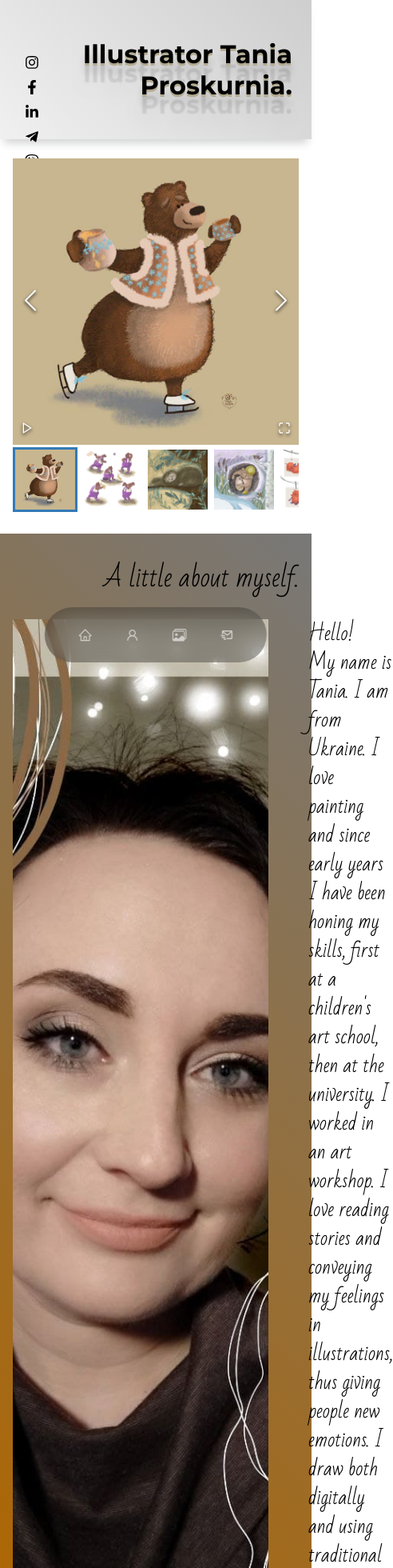
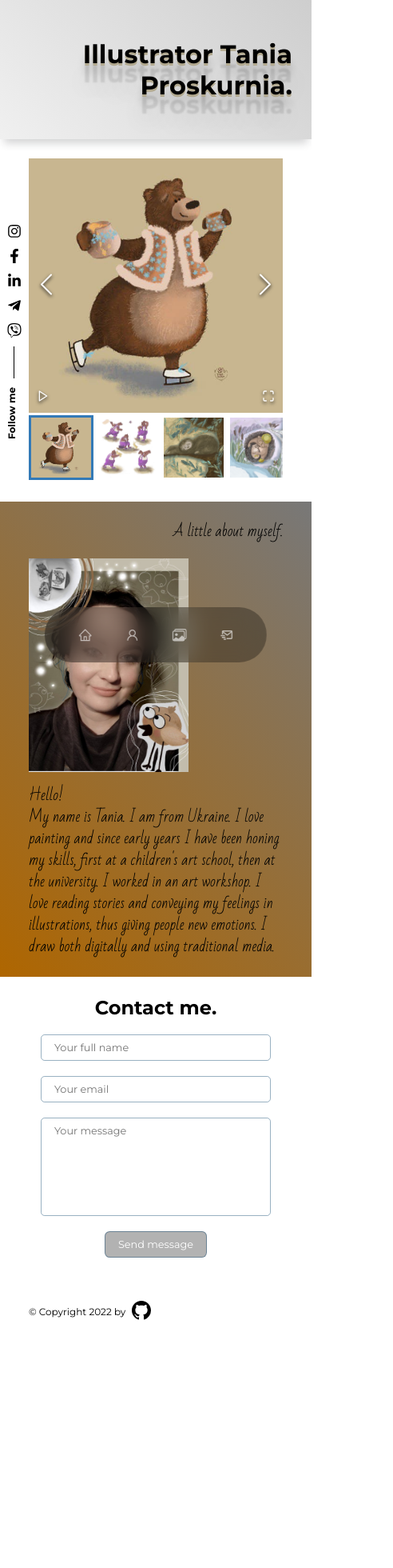
Before and after one commit to Andrey1914/portfolio-illustrator, a React (Create React App) app: page / in a window 390 px wide. Shown: the top 1960 px of the page at 80% size, 492 px wide, since content can reach past the window. After the commit the page ends 1743 px from the top, so only its background shows below. Built offline with nearby package versions, Linux system fonts and the light colour scheme.

Commit message:
added breakpoints

```diff
--- a/src/components/About/About.jsx
+++ b/src/components/About/About.jsx
@@ -4,6 +4,7 @@ import {
   AboutHeader,
   AboutTitle,
   AboutBody,
+  Photo,
   AboutContent,
 } from "./AboutStyled";
 import { Section, Container } from "../LayoutStyled";
@@ -17,7 +18,7 @@ export const About = () => {
             <AboutTitle>A little about myself.</AboutTitle>
           </AboutHeader>
           <AboutBody>
-            <img src={pic} alt="Illustrator Tania Proskurnia" width="320px" />
+            <Photo src={pic} alt="Illustrator Tania Proskurnia" width="300px" />
             <AboutContent>
               Hello! <br />
               My name is Tania. I am from Ukraine. I love painting and since
--- a/src/components/About/AboutStyled.jsx
+++ b/src/components/About/AboutStyled.jsx
@@ -10,19 +10,37 @@ export const AboutHeader = styled.div`
 
 export const AboutTitle = styled.h2`
   font-family: "Bad Script";
-  font-size: 32px;
+  font-size: 18px;
+  line-height: 1.5;
   font-weight: 400;
   text-align: right;
+  @media all and (min-width: ${({ theme }) => theme.breakpoints.md}) {
+    font-size: 24px;
+  }
 `;
 
 export const AboutBody = styled.div`
   display: flex;
-  gap: 50px;
+  flex-direction: column;
+  gap: 1rem;
+
+  @media all and (min-width: ${({ theme }) => theme.breakpoints.md}) {
+    flex-direction: row;
+    gap: 3rem;
+  }
+`;
+
+export const Photo = styled.img`
+  width: 200px;
+  height: auto;
 `;
 
 export const AboutContent = styled.div`
   font-family: "Bad Script";
-  font-size: 24px;
+  font-size: 18px;
   line-height: 1.5;
   font-weight: 400;
+  @media all and (min-width: ${({ theme }) => theme.breakpoints.md}) {
+    font-size: 24px;
+  }
 `;
--- a/src/components/Contact/FormStyled.jsx
+++ b/src/components/Contact/FormStyled.jsx
@@ -28,44 +28,56 @@ export const FormSpan = styled.span`
 `;
 
 export const FormInput = styled.input`
-  padding: 1rem;
-  border-radius: 0.5rem;
+  padding: 0.5rem 1rem;
+  border-radius: 0.3rem;
   background: transparent;
   border: 1px solid rgba(0, 60, 103, 0.4);
   resize: none;
   color: #000;
   font-family: "Montserrat";
-  font-size: 1rem;
+  font-size: 0.8rem;
+  @media all and (min-width: ${({ theme }) => theme.breakpoints.md}) {
+    padding: 1rem;
+    font-size: 1rem;
+    border-radius: 0.5rem;
+  }
 `;
 
 export const FormTextarea = styled.textarea`
-  padding: 1rem;
-  border-radius: 0.5rem;
+  padding: 0.5rem 1rem;
+  border-radius: 0.3rem;
   background: transparent;
   border: 1px solid rgba(0, 60, 103, 0.4);
   resize: none;
   color: #000;
   font-family: "Montserrat";
-  font-size: 1rem;
+  font-size: 0.8rem;
+  @media all and (min-width: ${({ theme }) => theme.breakpoints.md}) {
+    padding: 1rem;
+    border-radius: 0.5rem;
+  }
 `;
 
 export const Button = styled.button`
   width: max-content;
   display: inline-block;
-  /* color: #4db5ff; */
-  padding: 0.75rem 1.2rem;
+  padding: 0.5rem 1rem;
   border-radius: 0.4rem;
   cursor: pointer;
   border: 1px solid rgba(0, 60, 103, 0.4);
   transition: all 400ms ease;
-  background-color: #004678;
+  background-color: rgba(0, 0, 0, 0.3);
   color: #fff;
   margin: 0 auto;
   font-family: "Montserrat";
-  font-size: 1rem;
+  font-size: 0.8rem;
   :hover {
-    background-color: #009c05;
+    background-color: #1f1f38;
     color: #fff;
     border-color: transparent;
   }
+  @media all and (min-width: ${({ theme }) => theme.breakpoints.md}) {
+    padding: 0.75rem 1.2rem;
+    font-size: 1rem;
+  }
 `;
--- a/src/components/Footer/Footer.jsx
+++ b/src/components/Footer/Footer.jsx
@@ -1,11 +1,13 @@
 import { Copyright, Wrap } from "./Footer.styled";
 import { BsGithub } from "react-icons/bs";
+import { Container } from "../LayoutStyled";
 
 export default function Footer() {
   const year = new Date().getFullYear();
   return (
     <footer>
       <Wrap>
+        <Container>
           <Copyright>
             &copy; Copyright {year} by
             <a
@@ -16,6 +18,7 @@ export default function Footer() {
               <BsGithub size={24} />
             </a>
           </Copyright>
+        </Container>
       </Wrap>
     </footer>
   );
--- a/src/components/Footer/Footer.styled.jsx
+++ b/src/components/Footer/Footer.styled.jsx
@@ -1,15 +1,21 @@
-import styled from "@emotion/styled";
+import styled from "styled-components";
 
 export const Wrap = styled.div`
-  padding: 30px;
+  padding: 30px 0 90px;
+  @media all and (min-width: ${({ theme }) => theme.breakpoints.md}) {
+    padding: 30px 0;
+  }
 `;
 
 export const Copyright = styled.p`
   display: flex;
   align-items: center;
   gap: 0.5rem;
-  font-size: 16px;
+  font-size: 12px;
   text-align: left;
-  margin: 0;
-  margin-bottom: 30px;
+
+  @media all and (min-width: ${({ theme }) => theme.breakpoints.md}) {
+    gap: 0.5rem;
+    font-size: 16px;
+  }
 `;
--- a/src/components/LayoutStyled.jsx
+++ b/src/components/LayoutStyled.jsx
@@ -48,7 +48,7 @@ export const StyledContainer = styled.div`
 
 export const Container = styled.div`
   margin: 0 auto;
-  max-width: calc(100% - 2rem);
+  max-width: calc(100% - 4.5rem);
   @media all and (min-width: ${({ theme }) => theme.breakpoints.md}) {
     max-width: calc(100% - 15rem);
   }
--- a/src/components/SocialMedia/SocialIconStyled.jsx
+++ b/src/components/SocialMedia/SocialIconStyled.jsx
@@ -1,12 +1,16 @@
 import styled from "styled-components";
 
 export const StickFollowIcon = styled.div`
-  top: 20%;
-  left: 30px;
+  top: 45%;
+  left: 0.5rem;
   width: 20px;
   height: 200px;
   position: fixed;
   margin-top: -100px;
+  @media all and (min-width: ${({ theme }) => theme.breakpoints.md}) {
+    top: 20%;
+    left: 30px;
+  }
 `;
 
 export const SocialIconList = styled.ul`
--- a/src/components/Theme.jsx
+++ b/src/components/Theme.jsx
@@ -22,9 +22,9 @@ export const theme = {
     secondary: "#4353ff",
   },
   breakpoints: {
-    lg: "64rem",
-    md: "58.125rem",
-    sm: "48rem",
-    xs: "31.25rem",
+    lg: "1280px",
+    md: "768px",
+    sm: "567px",
+    xs: "320px",
   },
 };
```
Lines whose indentation alone changed are shown as unchanged.
